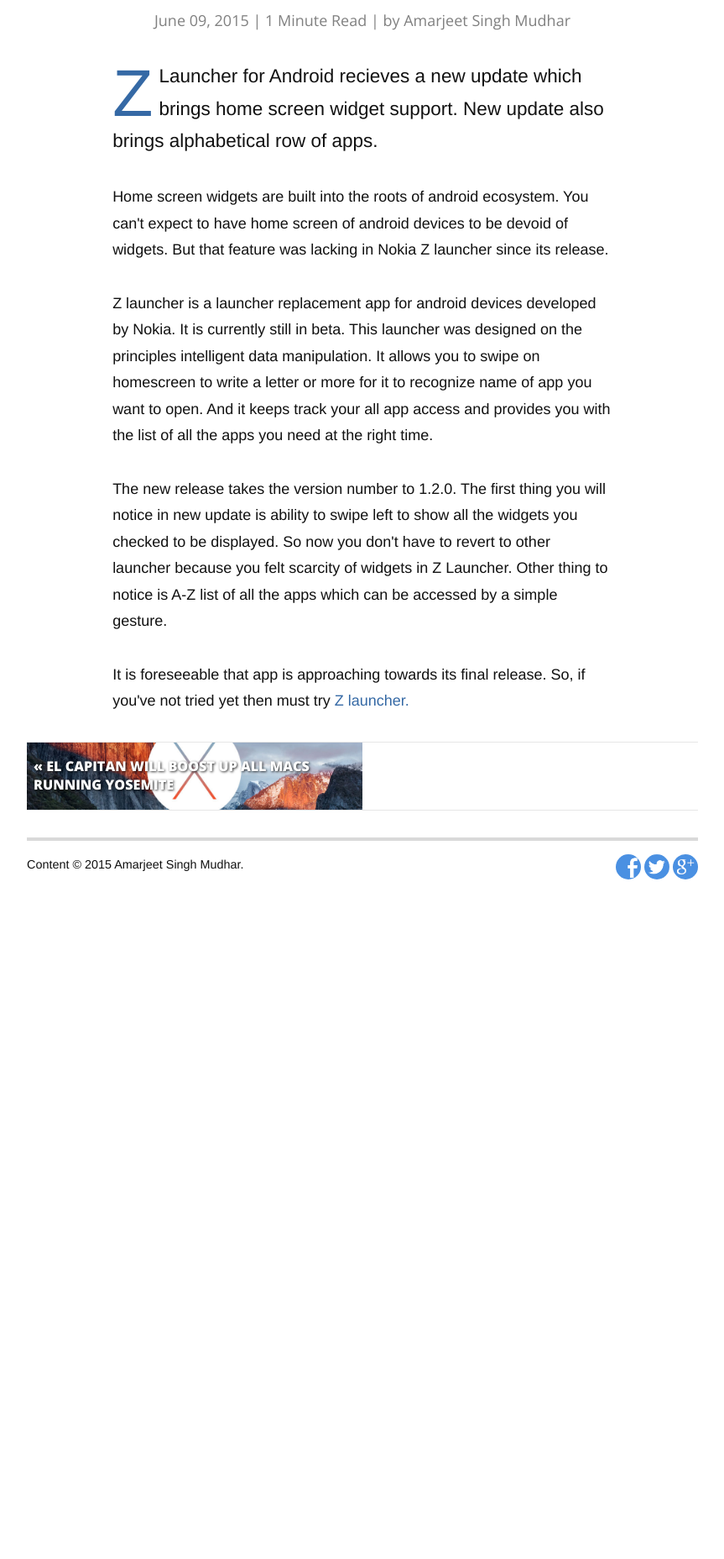
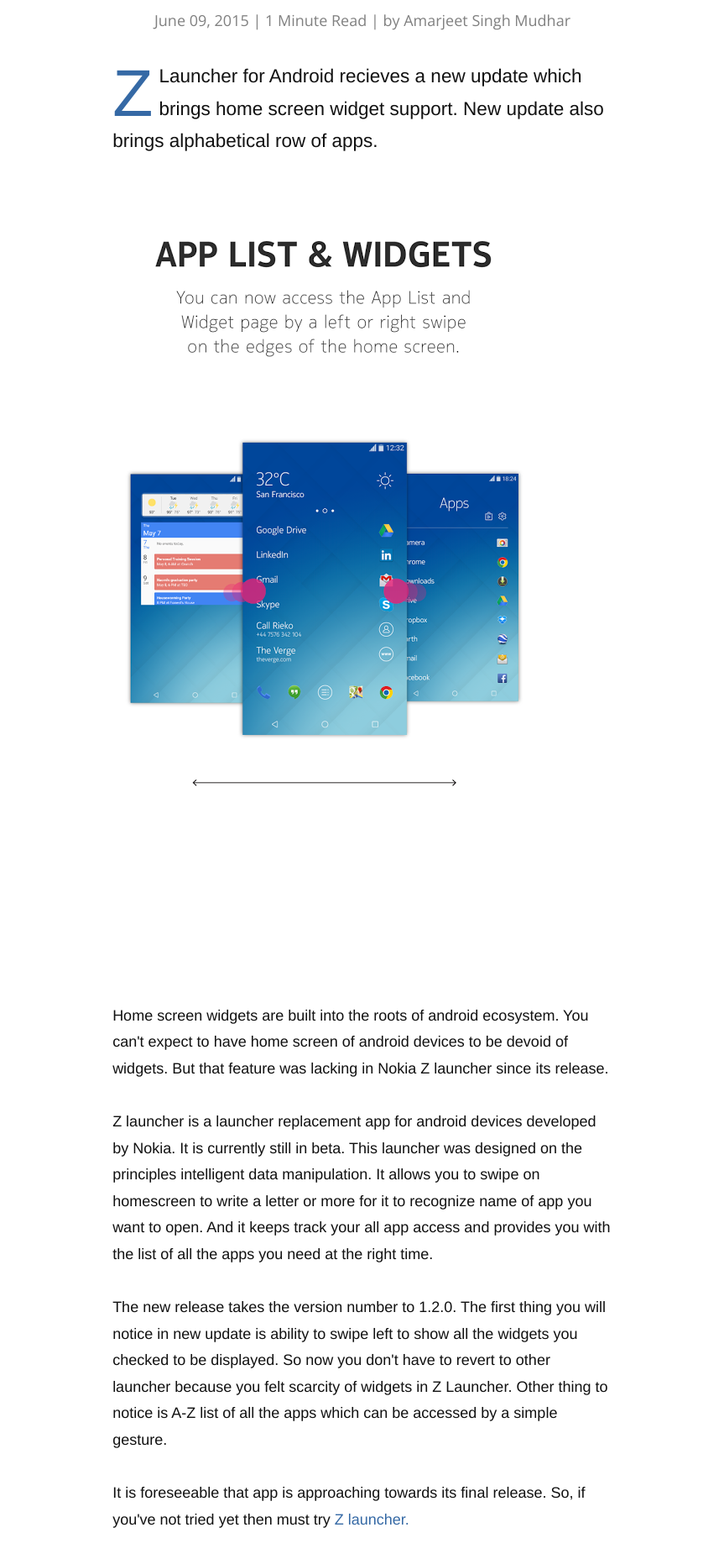
Before and after one commit to teksavant/teksavant.github.io, a Jekyll site: the page built from _posts/2015-06-09-nokiazlauncher-homesreen widgets.markdown, in a window 1280 px wide. Shown: the part 952-2808 px from the top of the page at 84% size, without its empty margins (208-1071 px from the left). Built offline with Jekyll 4.4.1, drawn with Linux system fonts in a browser that asks for light colours; nearby versions of some CDN libraries; Markdown is read by kramdown in place of the engine named in the settings; comment, search, counter and statistics services are not loaded; before the commit the page ends 2087 px from its top, so only the background shows below that.

Commit message:
z launcher 1.2 added 1 image

```diff
--- a/_posts/2015-06-09-nokiazlauncher-homesreen widgets.markdown
+++ b/_posts/2015-06-09-nokiazlauncher-homesreen widgets.markdown
@@ -6,6 +6,8 @@
 ---
 
 <p class="intro"><span class="dropcap">Z</span> Launcher for Android recieves a new update which brings home screen widget support. New update also brings alphabetical row of apps.</p>
+
+<img src="/assets/blog-img/unnamed.png">
 
 <p>Home screen widgets are built into the roots of android ecosystem. You can't expect to have home screen of android devices to be devoid of widgets. But that feature was lacking in Nokia Z launcher since its release.</p>
 
```
Also changed, not shown: assets/blog-img/unnamed.png (added), 1 other file.
